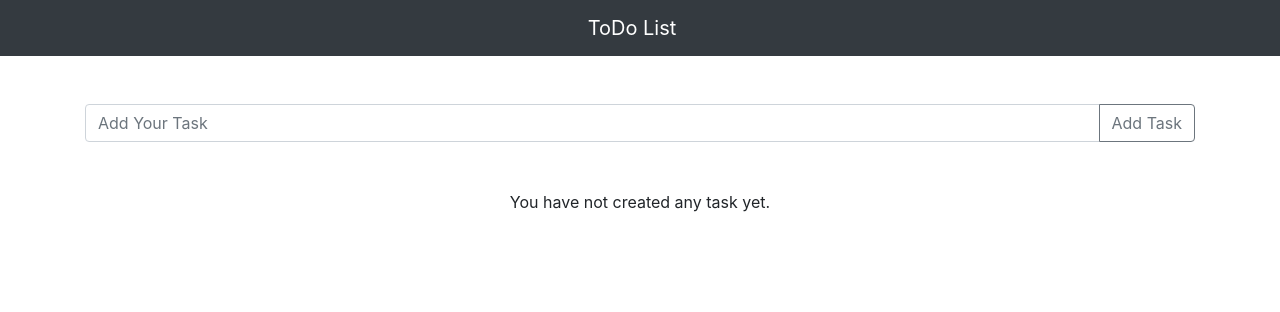
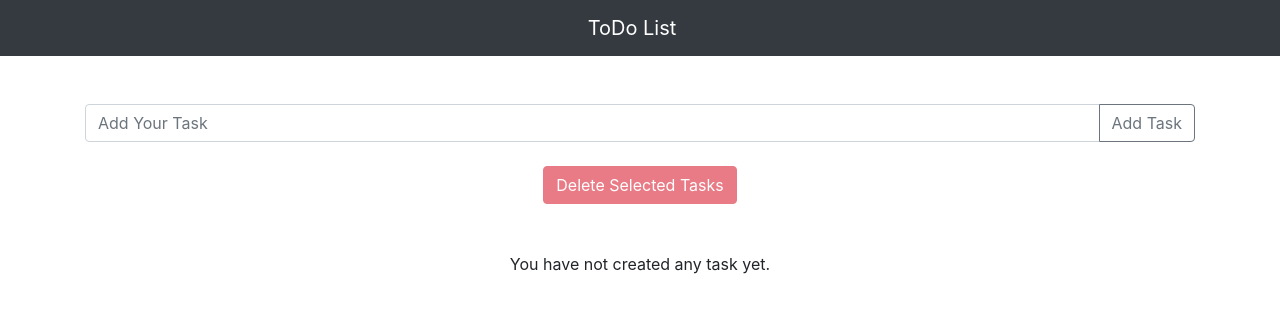
Before and after one commit to suro-sk/react, a React (Create React App) app: page / in a window 1280 px wide. Shown: the top 312 px of the page. Built offline with nearby package versions, Linux system fonts and the light colour scheme.

Commit message:
homework-12

```diff
--- a/src/components/Task.js
+++ b/src/components/Task.js
@@ -11,9 +11,9 @@ export default class Task extends Component {
                 <Card.Header>{this.props.task.title}</Card.Header>
                 <Card.Body>
                     <Form.Group controlId="formBasicCheckbox">
-                        <Form.Check type="checkbox" label="Mark" />
+                        <Form.Check type="checkbox" label="Mark" onChange={() => this.props.inputchange(this.props.taskId)}/>
                     </Form.Group>
-                    <Button variant="danger" className="delete" onClick={() => this.props.deleteTask(this.props.taskId)}>Delete Task</Button>
+                    <Button variant="danger" className="delete" onClick={() => this.props.deleteTask(this.props.taskId)} disabled={this.props.buttonDisabled}>Delete Task</Button>
                 </Card.Body>
             </Card>
 
--- a/src/components/TodoList.js
+++ b/src/components/TodoList.js
@@ -1,5 +1,5 @@
 import {Component} from 'react';
-import { v4 as uuidv4 } from 'uuid';
+import {v4 as uuidv4} from 'uuid';
 import Task from "./Task";
 import Form from 'react-bootstrap/Form'
 import FormControl from 'react-bootstrap/FormControl'
@@ -11,7 +11,8 @@ export default class TodoList extends Component {
 
     state = {
         inputValue: '',
-        tasks: []
+        tasks: [],
+        selectedTasks: new Set(),
     }
 
     handleInputChange = e => {
@@ -45,15 +46,42 @@ export default class TodoList extends Component {
         })
     }
 
+    handleCheckboxChange = (taskId) => {
+        const selectedTasks = new Set(this.state.selectedTasks);
+        selectedTasks.has(taskId) ? selectedTasks.delete(taskId) : selectedTasks.add(taskId);
+
+        this.setState({
+            selectedTasks
+        })
+    }
+
+    handleBulkDelete = () => {
+        const {selectedTasks, tasks} = this.state;
+        const remainingTasks = tasks.filter(task => {
+            return !selectedTasks.has(task._id);
+        })
+
+        this.setState({
+            tasks: remainingTasks,
+            selectedTasks: new Set()
+        });
+    }
+
     render() {
         const generatedTasks = this.state.tasks.map((task) => {
             return (
                 <div key={task._id} className="col-xl-3 col-lg-4 col-md-6 task">
-                    <Task task={task} taskId={task._id} deleteTask={this.deleteTask}/>
+                    <Task
+                        task={task}
+                        taskId={task._id}
+                        deleteTask={this.deleteTask}
+                        inputchange={this.handleCheckboxChange}
+                        buttonDisabled={!!this.state.selectedTasks.size}
+                    />
                 </div>
             )
         })
-         const noTasks = <p className="mx-auto">You have not created any task yet.</p>
+        const noTasks = <p className="mx-auto">You have not created any task yet.</p>
 
         return (
 
@@ -61,7 +89,7 @@ export default class TodoList extends Component {
 
                 <Form className="controls-area" onSubmit={this.handleTaskCreating}>
 
-                    <InputGroup className="mb-5">
+                    <InputGroup className="mb-4">
                         <FormControl
                             placeholder="Add Your Task"
                             aria-label="Add Your Task"
@@ -74,6 +102,11 @@ export default class TodoList extends Component {
                         </InputGroup.Append>
                     </InputGroup>
                 </Form>
+                <div className="row justify-content-center mb-5">
+                    <Button variant="danger" className="delete" onClick={this.handleBulkDelete}
+                            disabled={!this.state.selectedTasks.size}>Delete
+                        Selected Tasks</Button>
+                </div>
                 <div
                     className="tasks-area row">{generatedTasks.length ? generatedTasks : noTasks}</div>
             </div>
```
